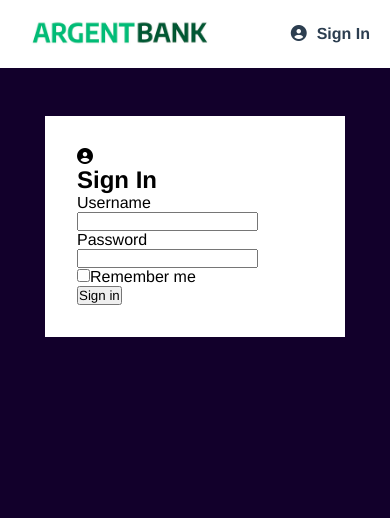
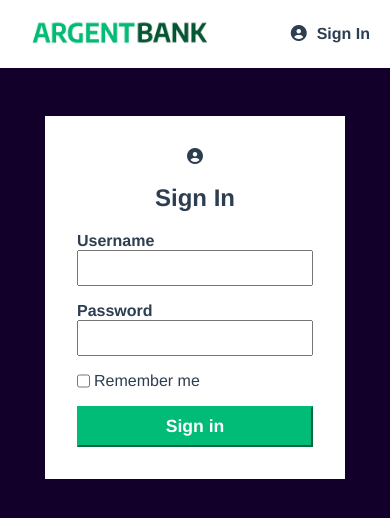
Before and after one commit to Dylan-Fruit/dylanfruit_13_05082022, a React (Create React App) app: page /login in a window 390 px wide. Shown: the top 518 px of the page. Built offline with nearby package versions, Linux system fonts and the light colour scheme.

Commit message:
ajout css page du login, ajout media queries nécessaires pour la page home

```diff
--- a/src/Pages/Home.jsx
+++ b/src/Pages/Home.jsx
@@ -12,6 +12,7 @@
       <div className="main">
         <Hero />
         <section className="feature">
+          <h2 className="sr-only">Features</h2>
           {feature.map((featureimg, index) => (
             <Features
               key={index}
--- a/src/Pages/Login.jsx
+++ b/src/Pages/Login.jsx
@@ -1,5 +1,6 @@
 import React from "react";
 import { useDispatch, useSelector } from "react-redux";
+import { useNavigate } from "react-router-dom";
 import Footer from "../components/layouts/Footer";
 import Header from "../components/layouts/Header";
 import {
@@ -8,16 +9,16 @@
   updateUserToken,
   updateRememberMe,
 } from "../features/userData.slice";
-import { NavLink } from "react-router-dom";
 
 const Login = () => {
   const userName = useSelector((state) => state.userData.userName);
   const password = useSelector((state) => state.userData.password);
   const rememberMe = useSelector((state) => state.userData.rememberMe);
   const dispatch = useDispatch();
+  const navigate = useNavigate();
 
   function handleSubmit(e) {
-    //e.preventDefault();
+    e.preventDefault();
     fetch("http://localhost:3001/api/v1/user/login", {
       method: "POST",
       headers: {
@@ -33,11 +34,18 @@
       .then((data) => {
         if (data.status === 200) {
           dispatch(updateUserToken(data.body.token));
+          navigate("/profile");
         }
       })
       .catch((error) => {
         console.log(error);
       });
+  }
+
+  function handleKeyPress(e) {
+    if (e.key === "Enter") {
+      handleSubmit(e);
+    }
   }
 
   return (
@@ -47,7 +55,7 @@
         <section className="sign-in-content">
           <i className="fa fa-user-circle" />
           <h1>Sign In</h1>
-          <form className="sign-in-form">
+          <form className="sign-in-form" onKeyPress={handleKeyPress}>
             <div className="sign-in-input">
               <label htmlFor="username">Username</label>
               <input
@@ -75,9 +83,7 @@
               <label htmlFor="remember-me">Remember me</label>
             </div>
           </form>
-          <NavLink to="/profile">
-            <button onClick={handleSubmit}>Sign in</button>
-          </NavLink>
+          <button onClick={handleSubmit}>Sign in</button>
         </section>
       </div>
 
--- a/src/Styles/components/_features.scss
+++ b/src/Styles/components/_features.scss
@@ -1,6 +1,6 @@
 .feature {
   display: flex;
-  flex-direction: row;
+  flex-direction: column;
   text-align: center;
   img {
     width: 152px;
--- a/src/Styles/components/_hero.scss
+++ b/src/Styles/components/_hero.scss
@@ -6,10 +6,11 @@
   height: 300px;
   position: relative;
   &-content {
+    color: $first-color;
     position: relative;
     top: 2rem;
     width: 200px;
-    background: $sixth-color;
+    background: white;
     padding: 2rem;
     text-align: left;
     margin: 0 auto;
@@ -19,28 +20,8 @@
       margin: 0;
     }
     .text {
-      margin-bottom: 0;
+      margin: 14.4px 0 0 0;
       font-size: 0.9rem;
     }
   }
 }
-
-@media (min-width: 920px) {
-  .hero {
-    height: 400px;
-    background-position: 0% 33%;
-    &-content {
-      position: absolute;
-      top: 50px;
-      right: 50px;
-      width: 300px;
-      margin: 2rem;
-      .subtitle {
-        font-size: 1.5rem;
-      }
-      .text {
-        font-size: 1.2rem;
-      }
-    }
-  }
-}
--- a/src/Styles/index.scss
+++ b/src/Styles/index.scss
@@ -5,3 +5,4 @@
 @import "./components/layouts/header";
 @import "./pages/login";
 @import "./pages/userpage";
+@import "./pages/home";
--- a/src/Styles/pages/_home.scss
+++ b/src/Styles/pages/_home.scss
@@ -0,0 +1,22 @@
+@media screen and (min-width: 920px) {
+  .feature {
+    flex-direction: row;
+  }
+  .hero {
+    height: 400px;
+    background-position: 0% 33%;
+    &-content {
+      position: absolute;
+      top: 50px;
+      right: 50px;
+      width: 300px;
+      margin: 2rem;
+      .subtitle {
+        font-size: 1.5rem;
+      }
+      .text {
+        font-size: 1.2rem;
+      }
+    }
+  }
+}
--- a/src/Styles/pages/_login.scss
+++ b/src/Styles/pages/_login.scss
@@ -5,12 +5,53 @@
   .main {
     background-color: $seventh-color;
     flex: 1;
-    .sign-in-content {
-      background-color: $sixth-color;
-      width: 300px;
-      margin: 0 auto;
-      margin-top: 3rem;
-      padding: 2rem;
+    .sign-in {
+      &-content {
+        background-color: $sixth-color;
+        width: 300px;
+        margin: 0 auto;
+        margin-top: 3rem;
+        padding: 2rem;
+        color: $first-color;
+        i {
+          display: flex;
+          justify-content: center;
+        }
+        h1 {
+          text-align: center;
+          margin: 19.92px 0;
+        }
+        button {
+          display: block;
+          width: 100%;
+          padding: 8px;
+          font-size: 1.1rem;
+          font-weight: bold;
+          margin-top: 1rem;
+          border-color: $third-color;
+          background-color: $third-color;
+          color: $sixth-color;
+        }
+      }
+      &-input {
+        display: flex;
+        flex-direction: column;
+        text-align: left;
+        margin-bottom: 1rem;
+        label {
+          font-weight: bold;
+        }
+        input {
+          padding: 5px;
+          font-size: 1.2rem;
+        }
+      }
+      &-rememberMe-input {
+        display: flex;
+        label {
+          margin-left: 0.25rem;
+        }
+      }
     }
   }
 }
--- a/src/components/layouts/Header.jsx
+++ b/src/components/layouts/Header.jsx
@@ -33,6 +33,7 @@
       <nav className="header-main-nav">
         <NavLink to="/">
           <img src={argentBankLogo} alt="Logo Argent Bank" />
+          <h1 className="sr-only">Argent-Bank</h1>
         </NavLink>
         <div
           className={
```
